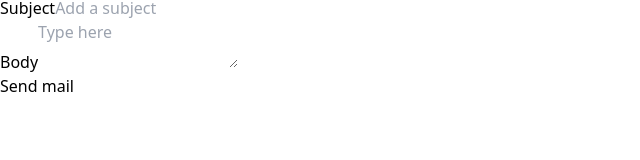
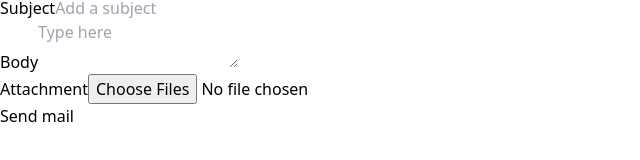
Before and after one commit to milan-sony/mailer, a React (Vite) app in the folder frontend/: page /homepage in a window 1280 px wide. Shown: the part 172-332 px from the top of the page, without its empty margins (0-640 px from the left). Built offline with nearby package versions, Linux system fonts and the light colour scheme; no server answers.

Commit message:
style: form ui changed

```diff
--- a/frontend/src/pages/Homepage/Homepage.jsx
+++ b/frontend/src/pages/Homepage/Homepage.jsx
@@ -127,12 +127,21 @@ function Homepage() {
                                         <input type="text" name="mailSubject" className="block w-full px-4 py-3 outline-none text-black font-normal text-sm rounded-md outline-gray-200" placeholder="Add a subject" value={formData.mailSubject} onChange={handleChange} />
                                     </div>
                                 </div>
+
                                 <div className="space-y-2 mb-2">
                                     <div>
                                         <label className="text-black mb-2 block">Body</label>
                                         <textarea name="mailContent" className="block w-full px-4 py-3 outline-none text-black font-normal text-sm rounded-md outline-gray-200 min-h-20" placeholder="Type here" value={formData.mailContent} onChange={handleChange} />
                                     </div>
                                 </div>
+
+                                <div className="space-y-2 mb-2">
+                                    <div>
+                                        <label className="text-black mb-2 block">Attachment</label>
+                                        <input type="file" className="block w-full px-4 py-3 outline-none text-black font-normal text-sm rounded-md outline-gray-200" multiple />
+                                    </div>
+                                </div>
+
                                 <div className="mt-6">
                                     <button type='submit' className='block w-full py-2 text-center text-white bg-gray-600 rounded hover:text-white hover:bg-black uppercase font-medium' disabled={isMailSendSuccessfully}>
                                         {/* toggle the btn based on status */}
```
